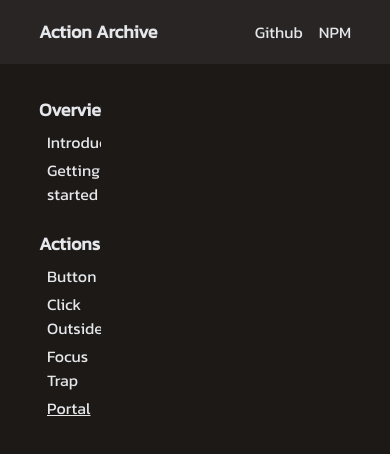
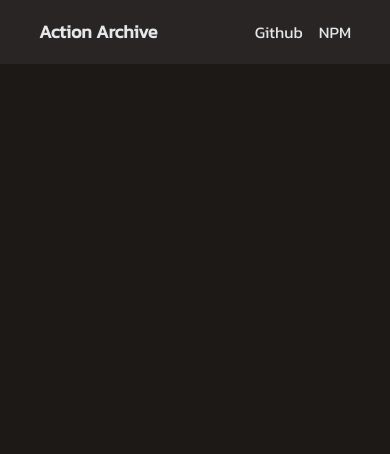
Before and after one commit to Hugos68/action-archive, a SvelteKit app: page /actions/portal in a window 390 px wide. Shown: the top 454 px of the page. Built offline with nearby package versions, Linux system fonts and the light colour scheme.

Commit message:
Added pnpm check and fixed most issues on mobile screens

```diff
--- a/package.json
+++ b/package.json
@@ -12,7 +12,8 @@
 		"check": "svelte-kit sync && svelte-check --tsconfig ./tsconfig.json",
 		"check:watch": "svelte-kit sync && svelte-check --tsconfig ./tsconfig.json --watch",
 		"lint": "prettier --plugin-search-dir . --check . && eslint .",
-		"format": "prettier --plugin-search-dir . --write ."
+		"format": "prettier --plugin-search-dir . --write .",
+		"ci-cd": "pnpm format && pnpm lint && pnpm check && pnpm test && pnpm build"
 	},
 	"exports": {
 		".": {
--- a/src/routes/+layout.svelte
+++ b/src/routes/+layout.svelte
@@ -16,7 +16,7 @@
 </header>
 <main class="flex px-[clamp(1rem,10vw,25rem)]">
 	<aside
-		class="sticky top-[var(--header-height)] h-[calc(100vh-calc(var(--header-height)))] overflow-auto w-1/5 flex flex-col py-8"
+		class="hidden sticky top-[var(--header-height)] h-[calc(100vh-calc(var(--header-height)))] overflow-auto w-1/5 lg:flex flex-col py-8"
 	>
 		<p class="text-lg font-semibold">Overview</p>
 		<span class="flex flex-col gap-1 mt-1.5">
@@ -55,10 +55,12 @@
 			>
 		</span>
 	</aside>
-	<div class="w-3/5 overflow-y-auto px-4 py-8">
+	<div class="lg:w-3/5 overflow-y-auto lg:px-4 py-8">
 		<slot />
 	</div>
-	<aside class="w-1/5 flex flex-col px-4 py-8">
+	<aside
+		class="hidden sticky top-[var(--header-height)] h-[calc(100vh-calc(var(--header-height)))] overflow-auto w-1/5 lg:flex flex-col py-8"
+	>
 		<!-- TODO: TOC -->
 	</aside>
 </main>
--- a/src/routes/overview/getting-started/+page.svelte
+++ b/src/routes/overview/getting-started/+page.svelte
@@ -28,7 +28,7 @@
 	</div>
 	{#each ['npm', 'pnpm', 'yarn', 'bun'] as pm}
 		<div class="mt-4" use:melt={$content(pm)}>
-			<Codeblock class="p-3 rounded-md" code="{pm} i action-archive" />
+			<Codeblock class="p-3 rounded-md" code="{pm} install action-archive" />
 		</div>
 	{/each}
 </div>
@@ -46,7 +46,5 @@
 	<a class="hover:underline" href="/overview/introduction"
 		><ArrowLeftIcon class="inline" />Introduction</a
 	>
-	<a class="hover:underline" href="/actions"
-		>Check out our actions<ArrowRightIcon class="inline" /></a
-	>
+	<a class="hover:underline" href="/actions">Actions<ArrowRightIcon class="inline" /></a>
 </div>
```
